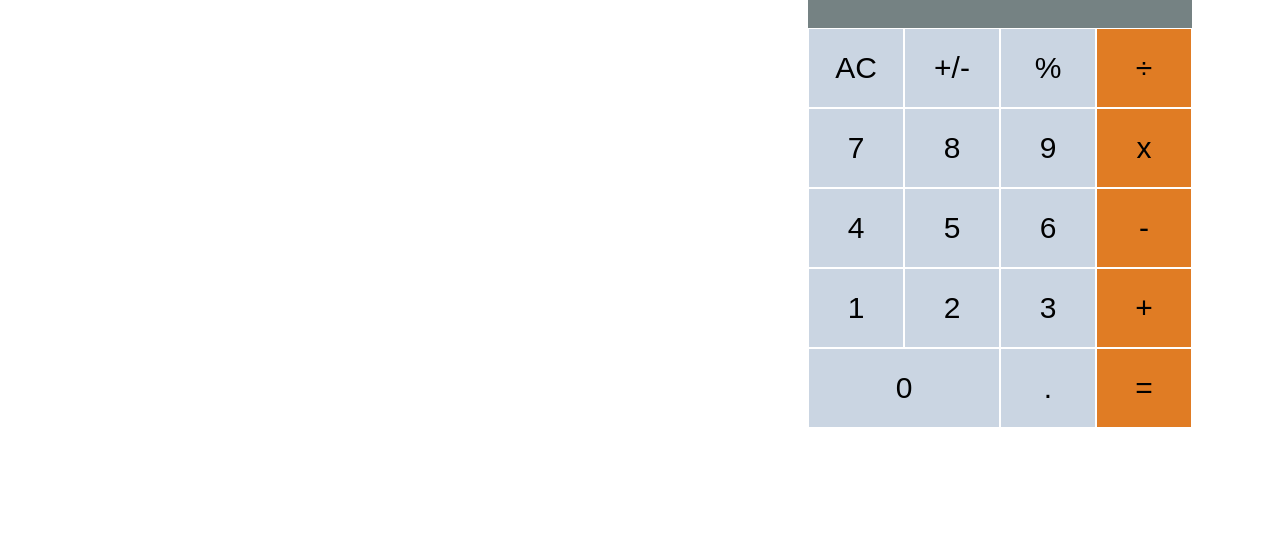
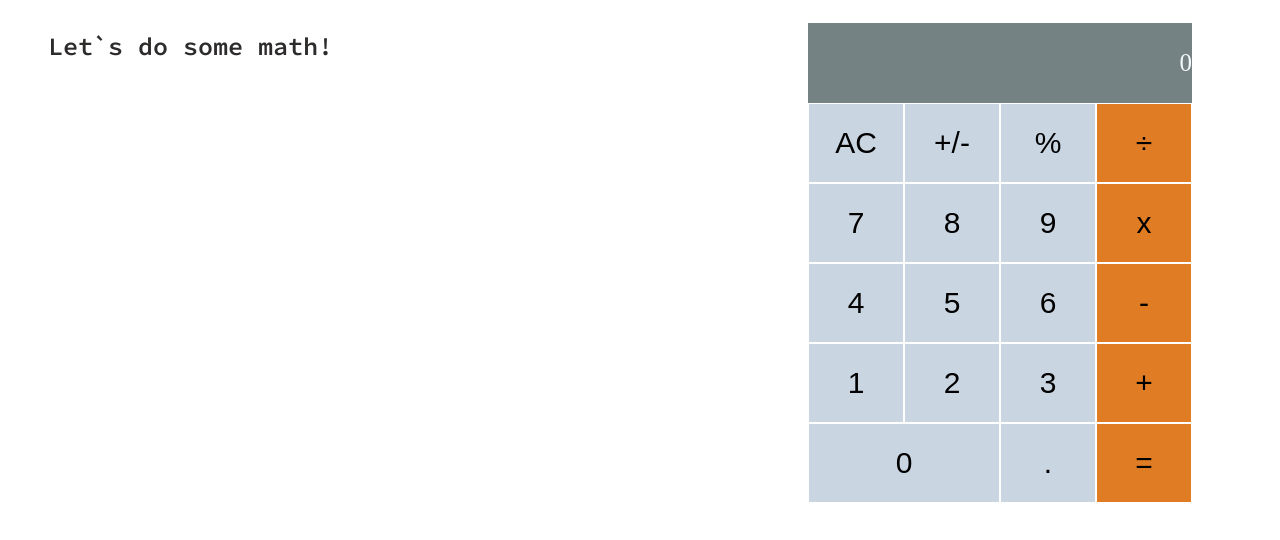
Before and after one commit to X-Elie-X/math-magicians, a React (Create React App) app: page / in a window 1280 px wide. Shown: the top 540 px of the page. Built offline with nearby package versions, Linux system fonts and the light colour scheme; a web font is replaced by a local one.

Commit message:
Update Calculator.js

```diff
--- a/src/components/Calculator.js
+++ b/src/components/Calculator.js
@@ -22,6 +22,10 @@ const Calculator = () => {
     }));
   };
   return (
+    <>
+      <div>
+        <h2 className="math">Let`s do some math!</h2>
+      </div>
       <div className="calcutat">
         <div className="display">{display}</div>
         <button type="button" className="btn2" onClick={handleClick}>
@@ -82,6 +86,7 @@ const Calculator = () => {
           =
         </button>
       </div>
+    </>
   );
 };
 
```
Lines whose indentation alone changed are shown as unchanged.
